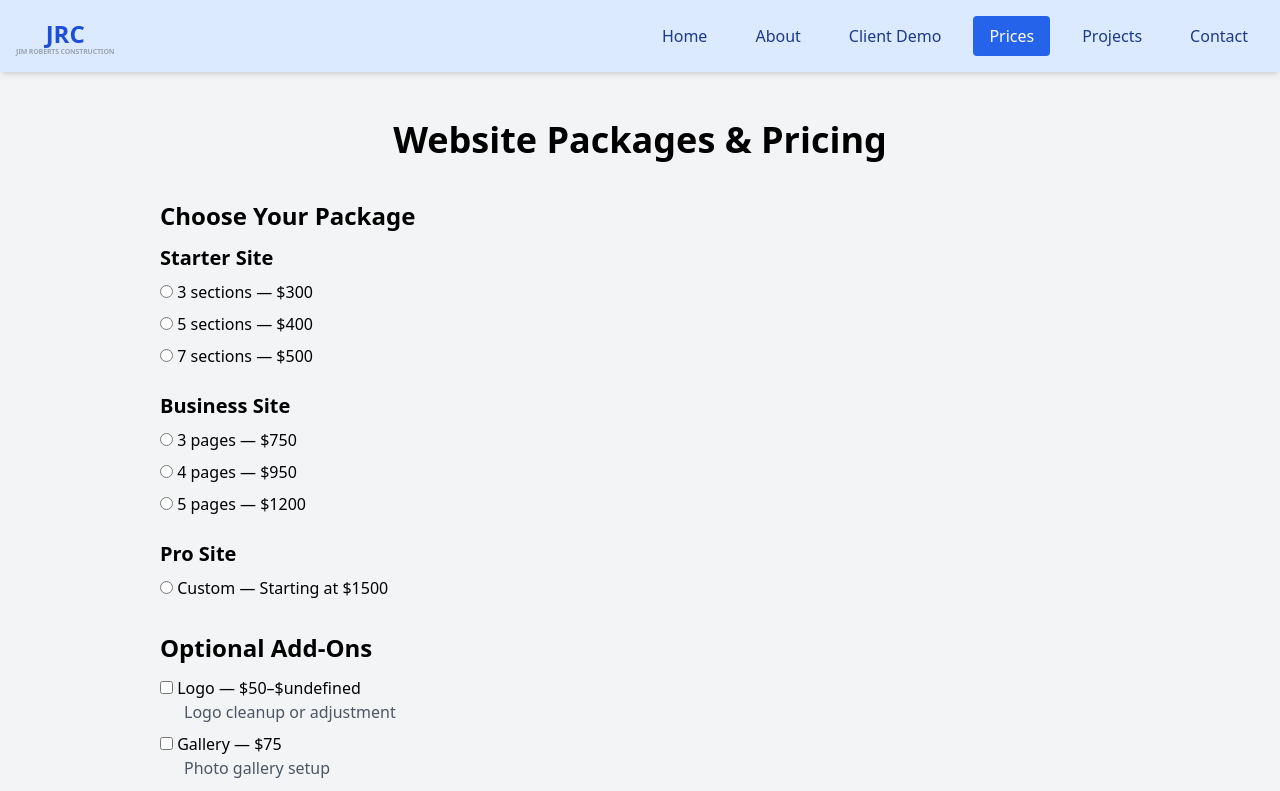
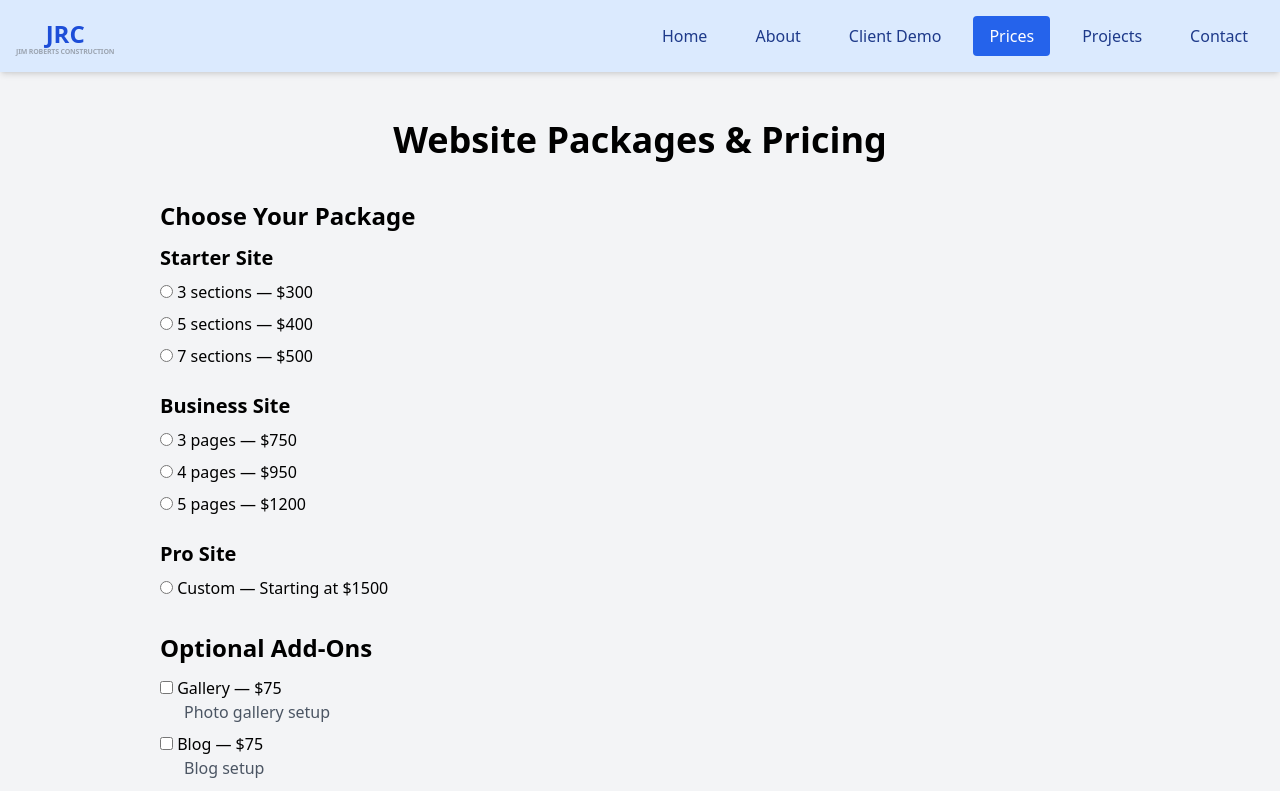
Before and after one commit to james3roberts/personal-site, a React (Vite) app: page /prices in a window 1280 px wide. Shown: the top 791 px of the page. Built offline with nearby package versions, Linux system fonts and the light colour scheme.

Commit message:
removed logo work, and price rance on forms

```diff
--- a/src/pages/Prices.jsx
+++ b/src/pages/Prices.jsx
@@ -33,10 +33,9 @@ export default function Prices() {
   };
 
   const addonPrices = {
-    logo: { price: [50], description: "Logo cleanup or adjustment" },
     gallery: { price: 75, description: "Photo gallery setup" },
     blog: { price: 75, description: "Blog setup" },
-    forms: { price: [50], description: "One additional contact or quote form" },
+    forms: { price: 50, description: "One additional contact or quote form" },
   };
 
   const maintenancePrices = {
```
